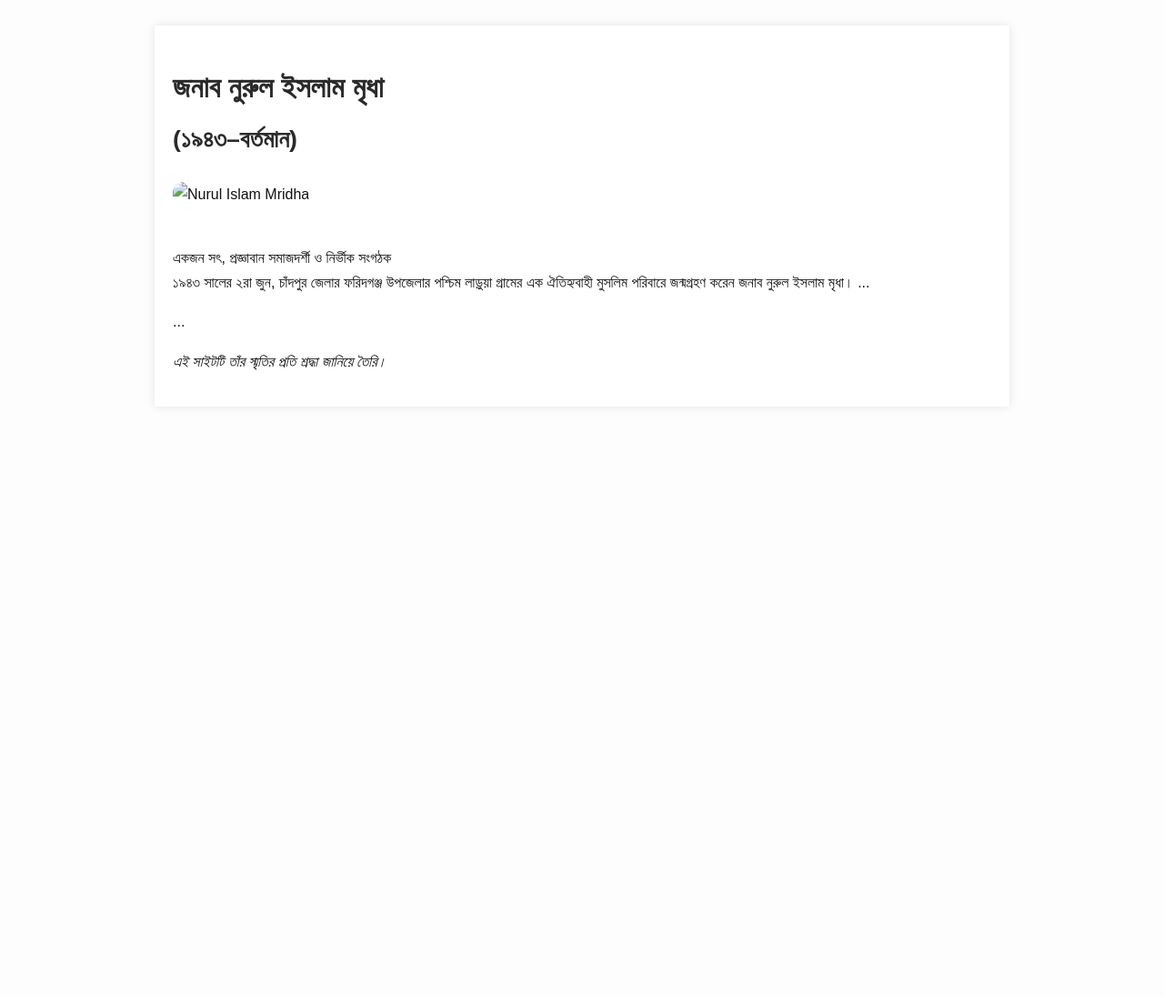
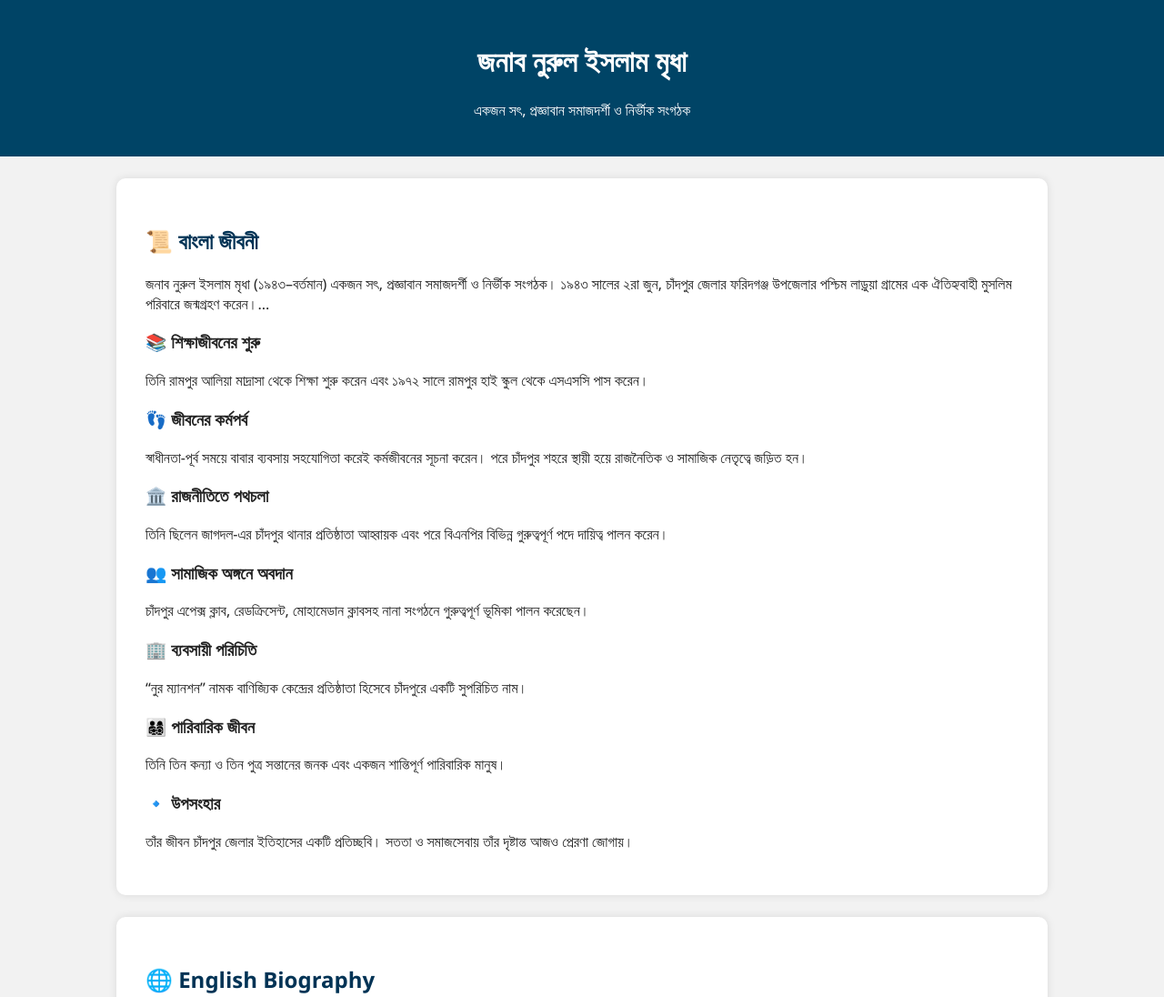
Before and after one commit to nurulislammirdha/nurul-islam-mridha, a plain HTML site: page index[1].html in a window 1280 px wide. Shown: the top 1096 px of the page at 91% size. Before the commit the page ends 800 px from the top, so only its background shows below. Drawn offline with Linux system fonts and the light colour scheme.

Commit message:
Update index[1].html

```diff
--- a/index[1].html
+++ b/index[1].html
@@ -1,26 +1,112 @@
-
 <!DOCTYPE html>
 <html lang="bn">
 <head>
-    <meta charset="UTF-8">
-    <meta name="viewport" content="width=device-width, initial-scale=1.0">
-    <title>জনাব নুরুল ইসলাম মৃধা - জীবনী</title>
-    <style>
-        body { font-family: 'SolaimanLipi', sans-serif; padding: 20px; line-height: 1.7; background-color: #fdfdfd; color: #111; }
-        h1, h2 { color: #2a2a2a; }
-        img { max-width: 300px; height: auto; border-radius: 12px; }
-        .container { max-width: 900px; margin: auto; background: #fff; padding: 20px; box-shadow: 0 0 10px rgba(0,0,0,0.1); }
-    </style>
+  <meta charset="UTF-8" />
+  <meta name="viewport" content="width=device-width, initial-scale=1.0"/>
+  <title>জনাব নুরুল ইসলাম মৃধা - Biography</title>
+  <style>
+    body {
+      font-family: "Segoe UI", sans-serif;
+      margin: 0;
+      padding: 0;
+      background: #f2f2f2;
+      color: #222;
+    }
+    header {
+      background: #004466;
+      color: white;
+      padding: 1.5rem 1rem;
+      text-align: center;
+    }
+    section {
+      padding: 2rem;
+      max-width: 960px;
+      margin: auto;
+      background: white;
+      margin-top: 1.5rem;
+      border-radius: 10px;
+      box-shadow: 0 0 10px rgba(0,0,0,0.1);
+    }
+    h2 {
+      color: #003355;
+    }
+    hr {
+      border: 0;
+      height: 1px;
+      background: #ddd;
+      margin: 2rem 0;
+    }
+    footer {
+      text-align: center;
+      padding: 1rem;
+      background: #004466;
+      color: white;
+      margin-top: 2rem;
+    }
+  </style>
 </head>
 <body>
-    <div class="container">
-        <h1>জনাব নুরুল ইসলাম মৃধা<br><small>(১৯৪৩–বর্তমান)</small></h1>
-        <img src="Nurul Islam Mridha.jpeg" alt="Nurul Islam Mridha"><br><br>
-        <p>একজন সৎ, প্রজ্ঞাবান সমাজদর্শী ও নির্ভীক সংগঠক<br>
-        ১৯৪৩ সালের ২রা জুন, চাঁদপুর জেলার ফরিদগঞ্জ উপজেলার পশ্চিম লাড়ুয়া গ্রামের এক ঐতিহ্যবাহী মুসলিম পরিবারে জন্মগ্রহণ করেন জনাব নুরুল ইসলাম মৃধা।
-        ...</p>
-        <p>...</p>
-        <p><em>এই সাইটটি তাঁর স্মৃতির প্রতি শ্রদ্ধা জানিয়ে তৈরি।</em></p>
-    </div>
+
+<header>
+  <h1>জনাব নুরুল ইসলাম মৃধা</h1>
+  <p>একজন সৎ, প্রজ্ঞাবান সমাজদর্শী ও নির্ভীক সংগঠক</p>
+</header>
+
+<section>
+  <h2>📜 বাংলা জীবনী</h2>
+  <p>জনাব নুরুল ইসলাম মৃধা (১৯৪৩–বর্তমান) একজন সৎ, প্রজ্ঞাবান সমাজদর্শী ও নির্ভীক সংগঠক। ১৯৪৩ সালের ২রা জুন, চাঁদপুর জেলার ফরিদগঞ্জ উপজেলার পশ্চিম লাড়ুয়া গ্রামের এক ঐতিহ্যবাহী মুসলিম পরিবারে জন্মগ্রহণ করেন।...</p>
+
+  <h3>📚 শিক্ষাজীবনের শুরু</h3>
+  <p>তিনি রামপুর আলিয়া মাদ্রাসা থেকে শিক্ষা শুরু করেন এবং ১৯৭২ সালে রামপুর হাই স্কুল থেকে এসএসসি পাস করেন।</p>
+
+  <h3>👣 জীবনের কর্মপর্ব</h3>
+  <p>স্বাধীনতা-পূর্ব সময়ে বাবার ব্যবসায় সহযোগিতা করেই কর্মজীবনের সূচনা করেন। পরে চাঁদপুর শহরে স্থায়ী হয়ে রাজনৈতিক ও সামাজিক নেতৃত্বে জড়িত হন।</p>
+
+  <h3>🏛️ রাজনীতিতে পথচলা</h3>
+  <p>তিনি ছিলেন জাগদল-এর চাঁদপুর থানার প্রতিষ্ঠাতা আহ্বায়ক এবং পরে বিএনপির বিভিন্ন গুরুত্বপূর্ণ পদে দায়িত্ব পালন করেন।</p>
+
+  <h3>👥 সামাজিক অঙ্গনে অবদান</h3>
+  <p>চাঁদপুর এপেক্স ক্লাব, রেডক্রিসেন্ট, মোহামেডান ক্লাবসহ নানা সংগঠনে গুরুত্বপূর্ণ ভূমিকা পালন করেছেন।</p>
+
+  <h3>🏢 ব্যবসায়ী পরিচিতি</h3>
+  <p>“নুর ম্যানশন” নামক বাণিজ্যিক কেন্দ্রের প্রতিষ্ঠাতা হিসেবে চাঁদপুরে একটি সুপরিচিত নাম।</p>
+
+  <h3>👨‍👩‍👧‍👦 পারিবারিক জীবন</h3>
+  <p>তিনি তিন কন্যা ও তিন পুত্র সন্তানের জনক এবং একজন শান্তিপূর্ণ পারিবারিক মানুষ।</p>
+
+  <h3>🔹 উপসংহার</h3>
+  <p>তাঁর জীবন চাঁদপুর জেলার ইতিহাসের একটি প্রতিচ্ছবি। সততা ও সমাজসেবায় তাঁর দৃষ্টান্ত আজও প্রেরণা জোগায়।</p>
+</section>
+
+<section>
+  <h2>🌐 English Biography</h2>
+  <p><strong>Mr. Nurul Islam Mridha (1943–Present)</strong> is an honest, wise social thinker and courageous organizer. Born on June 2, 1943, in Paschim Laruya village of Faridganj Upazila, Chandpur District, he was raised in a spiritual and service-oriented family environment...</p>
+
+  <h3>📚 Beginning of Education</h3>
+  <p>He began his education at Rampur Alia Madrasa and passed SSC from Rampur High School in 1972.</p>
+
+  <h3>👣 Professional Journey</h3>
+  <p>Initially joined his father’s business, then dedicated himself to public service after independence.</p>
+
+  <h3>🏛️ Political Career</h3>
+  <p>Founding convener of Jagodal in Chandpur, later became a key figure in BNP holding various positions including Vice President of the District BNP.</p>
+
+  <h3>👥 Contributions to Society</h3>
+  <p>Served as President of Apex Club, Governor of Apex District-3, and lifelong member of several civic institutions.</p>
+
+  <h3>🏢 Business Identity</h3>
+  <p>Founder of “Nur Mansion,” a prominent commercial hub in Chandpur.</p>
+
+  <h3>👨‍👩‍👧‍👦 Family Life</h3>
+  <p>Father of three daughters and three sons; known for being calm and principled.</p>
+
+  <h3>🔹 Conclusion</h3>
+  <p>Mr. Mridha’s life story is a part of Chandpur’s living history, inspiring many through his dedication and integrity.</p>
+</section>
+
+<footer>
+  &copy; 2025 Nurul Islam Mridha Family. Designed for GitHub Pages.
+</footer>
+
 </body>
 </html>
```
